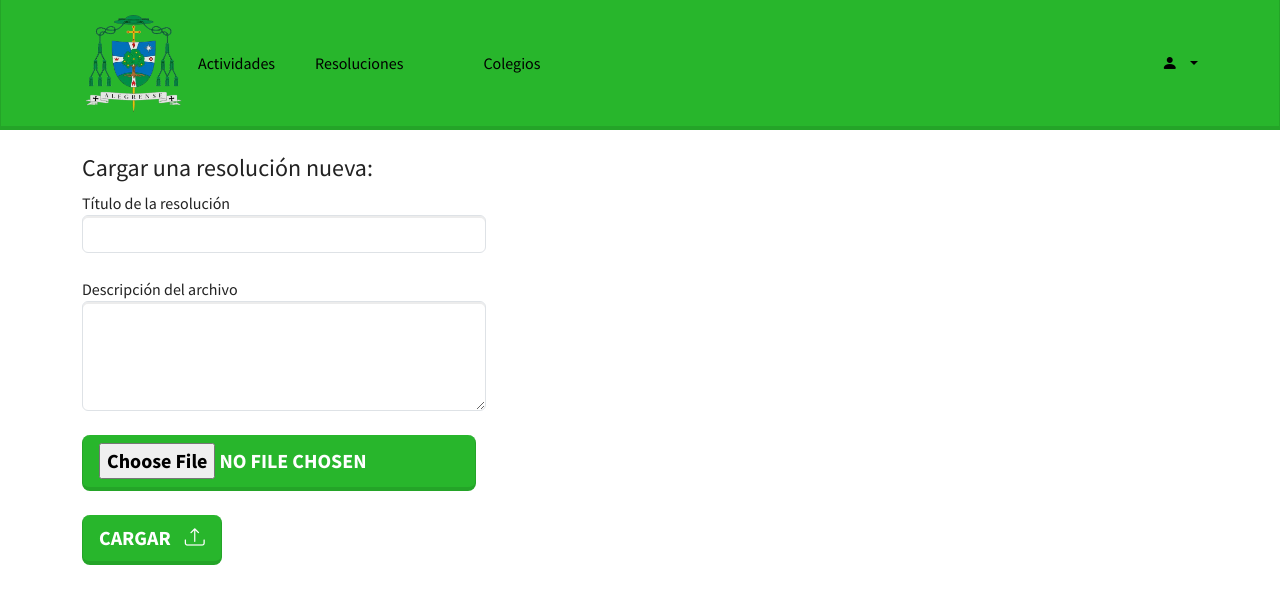
After one commit to carloslugoo/Diocesis-2023, a Flask app: page /cargar_resolucion in a window 1280 px wide. The commit adds this page. Shown: the top 604 px of the page. Run offline with Flask 3, Linux system fonts and the light colour scheme; some libraries are stand-ins or nearby versions.

Commit message:
Resoluciones
Ya se puede cargar los pdf, falta descargar o visualizar, lo demas ya esta todo.
- ACT DE BD

```diff
--- a/application.py
+++ b/application.py
@@ -101,32 +101,6 @@ def actividades():
   actividades = mycursor.fetchall()
   return render_template('actividades.html', user = usuario, actividades = actividades)
 
-#Actividades
-@app.route('/resoluciones')
-def reesoluciones():
-  usuario = session.get('user_data')
-  mycursor = mydb.cursor()
-  #mycursor.execute('SELECT * FROM actividades')
-  #actividades = mycursor.fetchall()
-  return render_template('resoluciones.html', user = usuario)
-# Ruta para cargar el archivo
-
-@app.route('/upload', methods=['POST'])
-def upload_file():
-    if 'archivo' not in request.files:
-        return "No se ha proporcionado ningún archivo"
-
-    archivo = request.files['archivo']
-
-    if archivo.filename == '':
-        return "Nombre de archivo no válido"
-
-    if archivo and archivo.filename.endswith('.pdf'):
-        archivo.save(os.path.join('resoluciones', archivo.filename))
-        return "Archivo subido correctamente"
-    else:
-        return "Por favor, sube un archivo .pdf"
-
 #Ver actividad
 @app.route('/ver_actividad/<int:id>')
 def ver_actividad(id):
@@ -197,6 +171,62 @@ def crear_actividad():
       return redirect(url_for('actividades'))
   return render_template('./admin_views/crear_actividades.html', user = usuario)
 
+#Resoluciones
+@app.route('/resoluciones')
+def resoluciones():
+  usuario = session.get('user_data')
+  mycursor = mydb.cursor()
+  mycursor.execute('SELECT * FROM resoluciones')
+  resoluciones = mycursor.fetchall()
+  return render_template('resoluciones.html', user = usuario, resoluciones = resoluciones)
+
+@app.route('/cargar_resolucion', methods=['GET', 'POST'])
+def cargar_resolucion():
+  usuario = session.get('user_data')
+  print(usuario)
+  if request.method == 'POST':
+      # Obtener los datos del formulario
+      titulo = request.form['title']
+      descripcion = request.form['description']
+      objetivos = request.form['objectives']
+      fecha_realizacion = request.form['date']
+      mycursor = mydb.cursor()
+      sql_insert = "INSERT INTO actividades (titulo, descripcion, objetivos, fecha, id_user) VALUES (%s, %s, %s, %s, %s)"
+      valores = (titulo, descripcion, objetivos, fecha_realizacion, usuario[3])
+      # Ejecuta la sentencia SQL
+      mycursor.execute(sql_insert, valores)
+      mydb.commit()
+      return redirect(url_for('actividades'))
+  return render_template('./admin_views/crear_resolucion.html', user = usuario)
+# Ruta para cargar el archivo
+#Subir resoluciones #ADMIN
+@app.route('/upload', methods=['POST'])
+def upload_file():
+    if request.method == 'POST':
+      import datetime
+      # Obtener los datos del formulario
+      titulo = request.form['title']
+      descripcion = request.form['description']
+      usuario = session.get('user_data')
+      # Obtén la fecha y hora actual
+      fecha_actual = datetime.datetime.now()
+      # Formatea la fecha en el formato adecuado para SQL (YYYY-MM-DD HH:MM:SS)
+      fecha_formateada = fecha_actual.strftime('%Y-%m-%d')
+      if 'archivo' not in request.files:
+          return jsonify({"error": "Error de archivo"}), 400  # 400: Bad Request
+      archivo = request.files['archivo']
+      if archivo.filename == '':
+          return jsonify({"error": "Nombre de archivo vacío"}), 400  # 400: Bad Request
+      if archivo and archivo.filename.endswith('.pdf'):
+          archivo.save(os.path.join('resoluciones', archivo.filename))
+          mycursor = mydb.cursor()
+          mycursor.execute('INSERT INTO resoluciones (id_user, filename, titulo, des, date) VALUES (%s, %s, %s, %s, %s)',
+                          (usuario[3], archivo.filename, titulo, descripcion, fecha_formateada))
+          mydb.commit()
+          return jsonify({"message": "Archivo cargado exitosamente"}), 200  # 200: OK
+      else:
+          return jsonify({"error": "Formato de archivo inválido"}), 415  # 415: Unsupported Media Type
+
 #Colegios
 @app.route('/colegios')
 def colegios():
--- /dev/null
+++ b/static/js/crear_resolucion.js
@@ -0,0 +1,26 @@
+document.querySelector('form').addEventListener('submit', async function (event) {
+    event.preventDefault();
+    const formData = new FormData(this);
+    try {
+        const response = await fetch('/upload', {
+            method: 'POST',
+            body: formData
+        });
+
+        if (!response.ok) {
+            const errorData = await response.json();
+            if (response.status === 400 || response.status === 415) {
+                Swal.fire('Error', errorData.error, 'error');
+            } else {
+                Swal.fire('Error', 'Ocurrió un error en la carga del archivo', 'error');
+            }
+        } else {
+            Swal.fire('Éxito', 'Archivo cargado exitosamente', 'success');
+            // Aquí puedes realizar otras acciones si la carga fue exitosa
+            window.location.href = "/resoluciones";
+        }
+    } catch (error) {
+        console.error('Error:', error);
+        Swal.fire('Error', 'Ocurrió un error inesperado', 'error');
+    }
+});
--- a/templates/admin_views/crear_actividades.html
+++ b/templates/admin_views/crear_actividades.html
@@ -1,6 +1,6 @@
 {% extends "./admin_views/base.html" %}
 
-{% block title %}Crear Actividad{% endblock %}
+{% block title %}Crear aaactividad{% endblock %}
 
 {% block content %}
     <div class="container mt-4">
--- /dev/null
+++ b/templates/admin_views/crear_resolucion.html
@@ -0,0 +1,33 @@
+{% extends "./admin_views/base.html" %}
+
+{% block title %}Crear resolucion{% endblock %}
+
+{% block content %}
+<div class="container mt-4">
+    <div class="row">
+        <h4>Cargar una resolución nueva:</h4>
+        <div class="col-5  text-right d-flex align-items-center">
+            <form action="/upload" method="post" enctype="multipart/form-data">
+                <div class="form-group">
+                    <label for="title">Título de la resolución</label>
+                    <input type="text" class="form-control" id="title" name="title" required>
+                </div>
+                <br>
+                <div class="form-group">
+                    <label for="title">Descripción del archivo</label>
+                    <textarea class="form-control" id="description" name="description" rows="4" maxlength="150"  required></textarea>
+                </div>
+                <br>
+                <div>
+                    <input type="file" class="btn btn-success btn-lg" name="archivo" accept=".pdf" style="margin-right: 10px;"  required>
+                </div>
+                <br>
+                <div>
+                    <button type="submit" class="btn btn-success btn-lg">Cargar <i class="bi bi-upload" style="padding-left: 10px;"></i></button>
+                </div>
+            </form>
+        </div>
+    </div>
+</div>
+<script src="/static/js/crear_resolucion.js"></script>
+{% endblock %}
```
Also changed, not shown: templates/resoluciones.html (+8 -13 lines), 1 other file.
